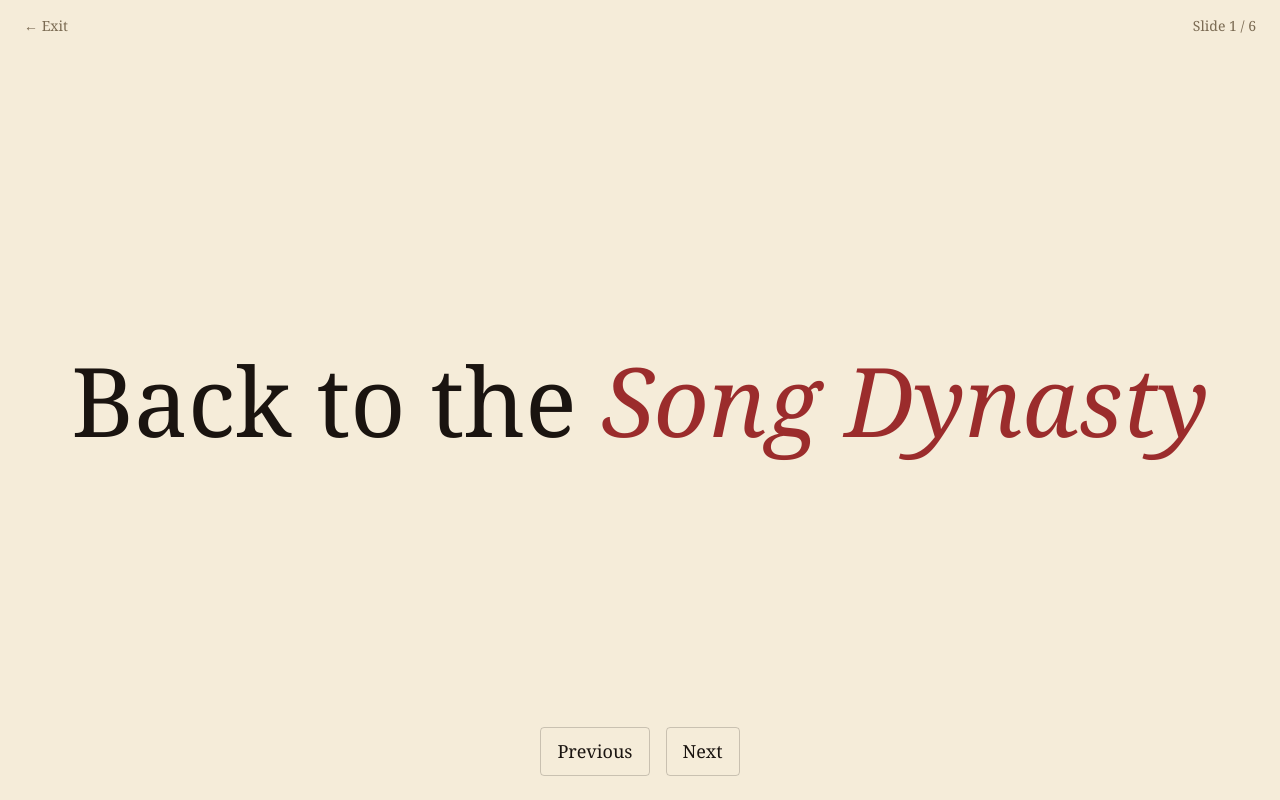
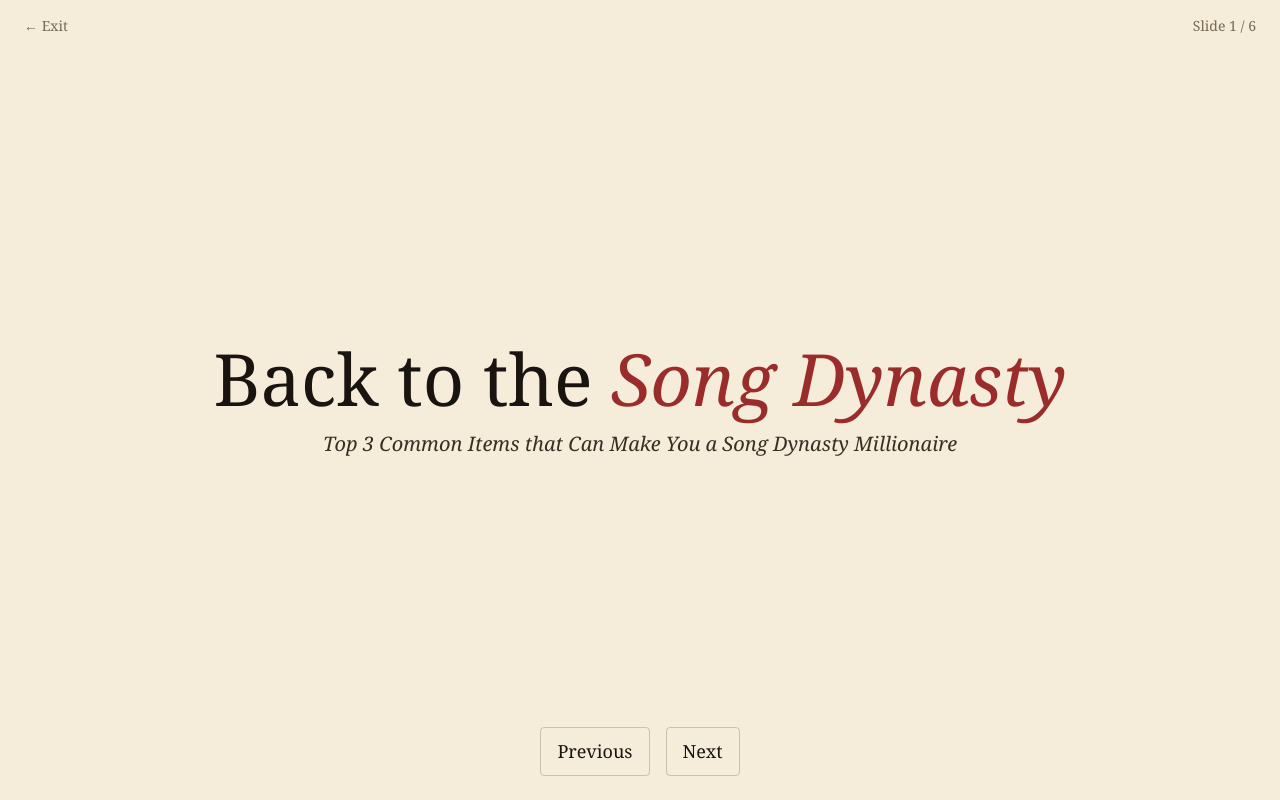
Before and after one commit to Aymc88/Back-to-Song-Dynasty, a Next.js app: page /presentation in a window 1280 px wide. Both pictures are taken after a click on the button "Next". Built offline with nearby package versions, Linux system fonts and the light colour scheme.

Commit message:
Update slide 1 subtitle

```diff
--- a/app/presentation/page.tsx
+++ b/app/presentation/page.tsx
@@ -49,10 +49,15 @@ export default function Presentation() {
       </Link>
 
       {/* Slide 1 */}
-      <div className={`absolute inset-0 flex items-center justify-center transition-opacity duration-1000 ${slide === 1 ? 'opacity-100' : 'opacity-0 pointer-events-none'}`}>
-        <h1 className={`font-display text-6xl md:text-8xl text-ink transition-opacity duration-[2000ms] ease-in-out ${showTitle ? 'opacity-100' : 'opacity-0'}`}>
-          Back to the <span className="text-cinnabar italic">Song Dynasty</span>
-        </h1>
+      <div className={`absolute inset-0 flex flex-col items-center justify-center transition-opacity duration-1000 ${slide === 1 ? 'opacity-100' : 'opacity-0 pointer-events-none'}`}>
+        <div className={`flex flex-col items-center transition-opacity duration-[2000ms] ease-in-out ${showTitle ? 'opacity-100' : 'opacity-0'}`}>
+          <h1 className="font-display text-5xl md:text-7xl text-ink text-center mb-4">
+            Back to the <span className="text-cinnabar italic">Song Dynasty</span>
+          </h1>
+          <p className="text-lg md:text-xl text-inkSoft font-serif italic text-center max-w-2xl">
+            Top 3 Common Items that Can Make You a Song Dynasty Millionaire
+          </p>
+        </div>
         {!showTitle && (
           <div className="absolute bottom-12 text-muted text-sm animate-pulse">
             Tap to begin
```
